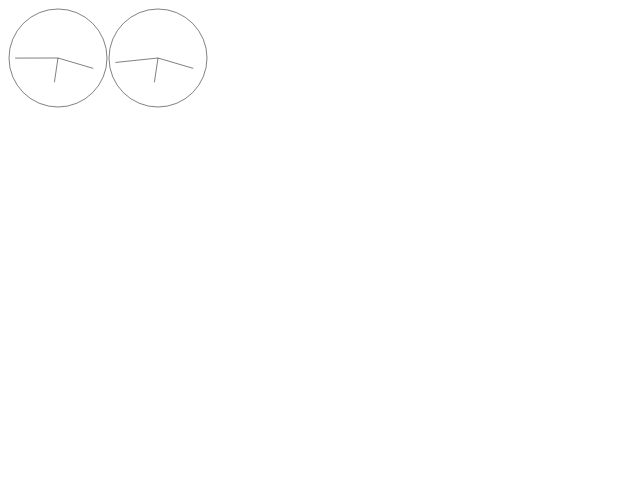
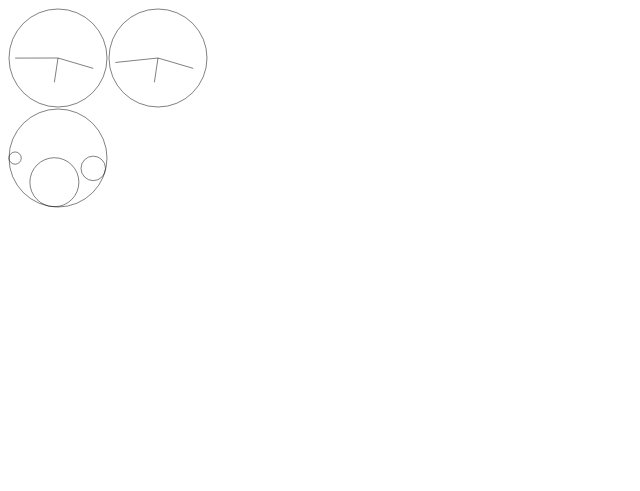
Before and after one commit to ivoryworks/clockwork-canvas, a plain HTML site: page index.html in a window 1280 px wide. Shown: the whole page, without its empty margins (0-640 px from the left). Drawn offline with Linux system fonts and the light colour scheme.

Commit message:
Circle clock(Sweep round) add.

```diff
--- a/index.html
+++ b/index.html
@@ -5,6 +5,7 @@
     <title>Canvas Clock - Clock artwark</title>
     <script type="text/javascript" src="./js/clockwork-util.js"></script>
     <script type="text/javascript" src="./js/clockwork-basic.js"></script>
+    <script type="text/javascript" src="./js/clockwork-circle.js"></script>
     <script type="text/javascript">
         window.addEventListener('load', eventWindowLoaded, false);
         function eventWindowLoaded() {
@@ -20,6 +21,7 @@
             var idx = 0;
             clockObj[idx++] = new BasicClock(cCtx, 0, 0, 100);        // Sweep type
             clockObj[idx++] = new BasicClock(cCtx, 100, 0, 100, 1);   // Step type
+            clockObj[idx++] = new CircleClock(cCtx, 0, 100, 100);     // Round
 
             setInterval(clocksRun, 30); // 30FPS
 
--- /dev/null
+++ b/js/clockwork-circle.js
@@ -0,0 +1,39 @@
+var CircleClock = function(context, offsetX, offsetY, size, type) {
+    this.ctx = context;
+    this.offset = {'x':offsetX, 'y':offsetY};
+    this.cPos = {'x':(offsetX + size/2), 'y':(offsetY + size/2)};
+    this.radius = (size/2)*.98;
+    this.size = size;
+    this.type = (type == undefined) ? 0 : type;
+
+    this.draw = function(date) {
+        with (this) {
+            ClockUtil.clearCanvas(ctx, offset.x, offset.y, offset.x+size, offset.y+size);
+            drawMovement(date);
+        }
+    };
+
+    this.drawMovement = function(date) {
+        with (this) {
+            ClockUtil.drawCircle(ctx, cPos.x, cPos.y, radius);
+            // Second
+            var sec = {'radian':ClockUtil.getSecondsSweepRadian(date), 'x':0, 'y':0, 'radius':radius/8};
+            sec.x = cPos.x + (radius - sec.radius) * Math.cos(sec.radian);
+            sec.y = cPos.y - (radius - sec.radius) * Math.sin(sec.radian);
+
+            // Minute
+            var min = {'radian':ClockUtil.getMinutesRadian(date), 'x':0, 'y':0, 'radius':radius/4};
+            min.x = cPos.x + (radius - min.radius) * Math.cos(min.radian);
+            min.y = cPos.y - (radius - min.radius) * Math.sin(min.radian);
+
+            // Hour
+            var hur = {'radian':ClockUtil.getHoursRadian(date), 'x':0, 'y':0, 'radius':radius/2};
+            hur.x = cPos.x + (radius - hur.radius) * Math.cos(hur.radian);
+            hur.y = cPos.y - (radius - hur.radius) * Math.sin(hur.radian);
+
+            ClockUtil.drawCircle(ctx, hur.x, hur.y, hur.radius);
+            ClockUtil.drawCircle(ctx, min.x, min.y, min.radius);
+            ClockUtil.drawCircle(ctx, sec.x, sec.y, sec.radius);
+        }
+    };
+};
```
